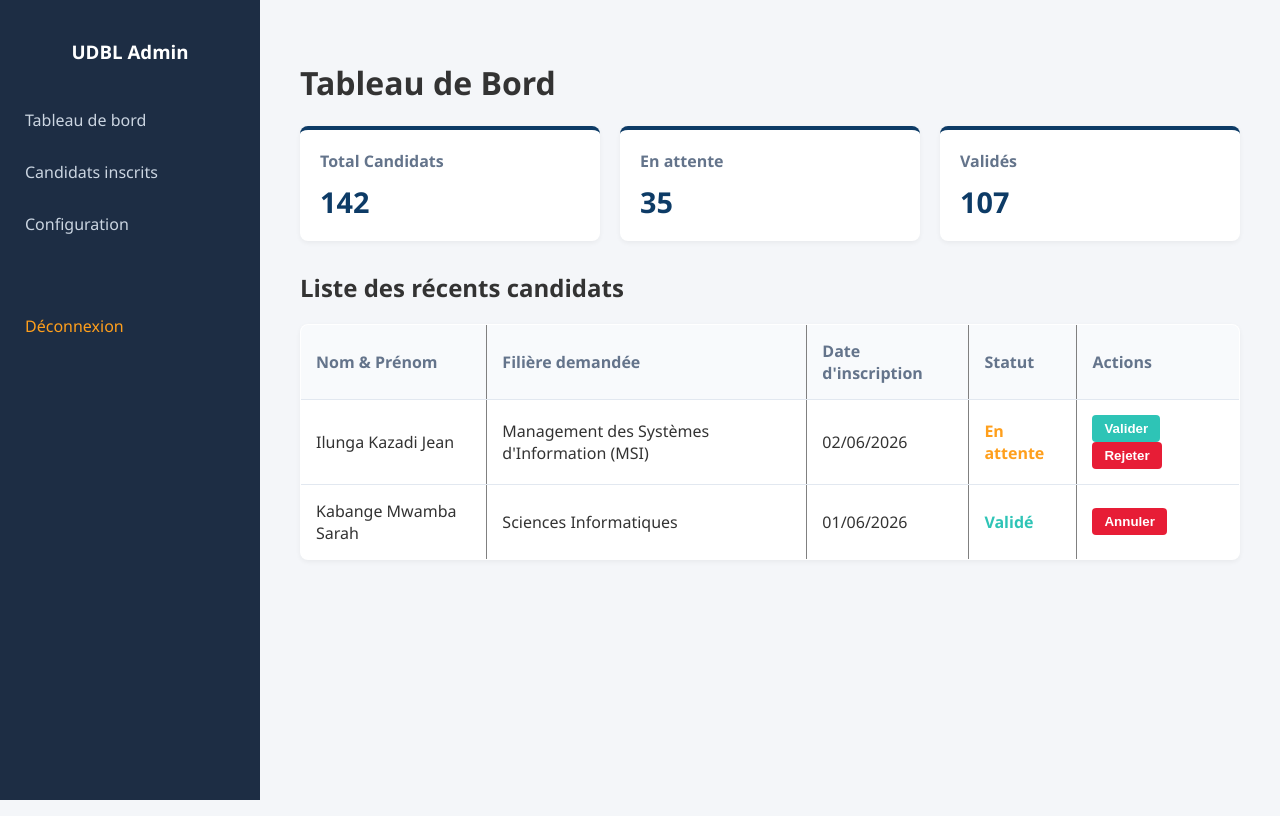
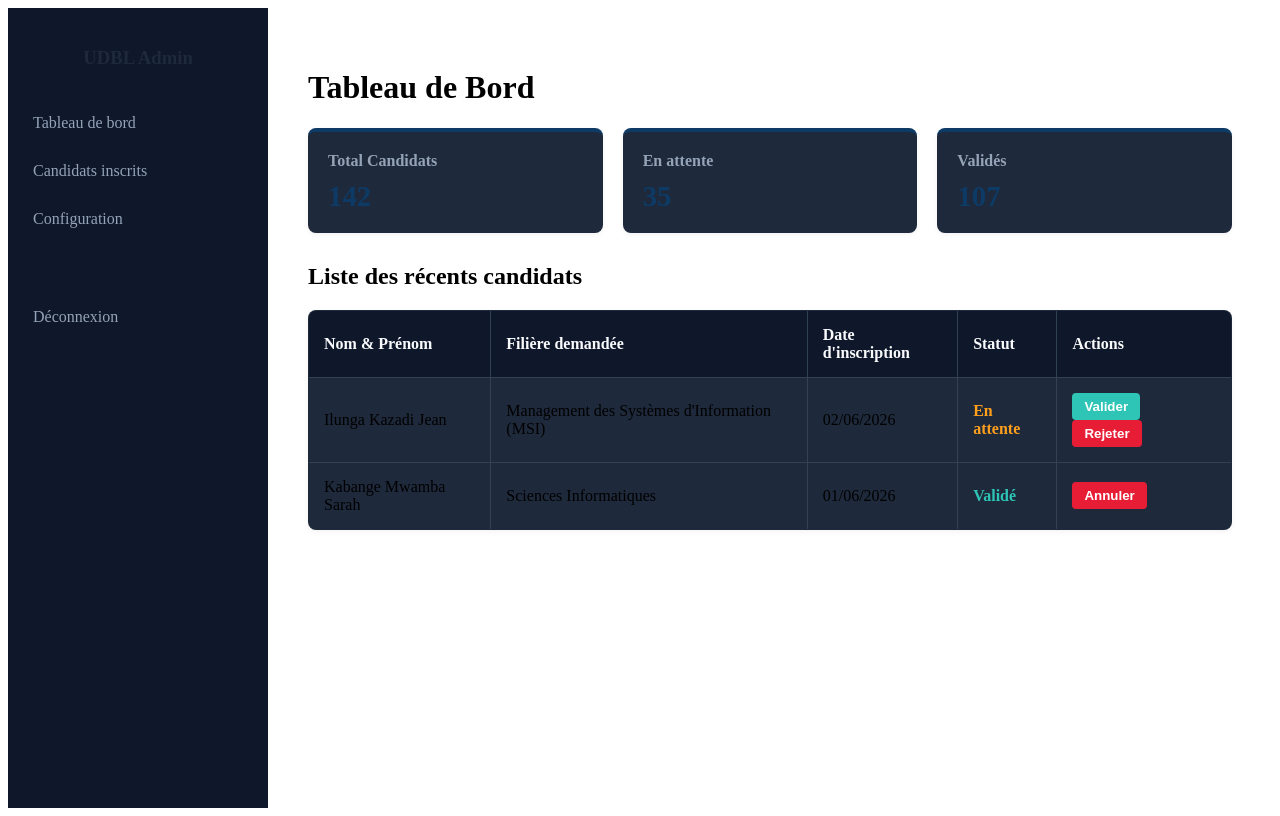
Before and after one commit to israel-mulenga/campusRegister, a PHP site: page /app/views/admin/dashboard-admin.php in a window 1280 px wide. Run offline with PHP 8.4, Linux system fonts and the light colour scheme.

Commit message:
Finalisation du style du thème sombre

```diff
--- a/app/views/style.css
+++ b/app/views/style.css
@@ -1,15 +1,15 @@
 :root {
     --blue-primary: #0d3b66;
     --blue-dark: #092a4a;
-    --sidebar-bg: #1d2d44;
+    --sidebar-bg: #0f172a;
     --accent-orange: #ff9f1c;
-    --bg-light: #f4f6f9;
-    --text-dark: #333333;
-    --white: #ffffff;
+    --bg-light: #121824;
+    --text-dark: #f8fafc;
+    --white: #1e293b;
     --color-validate: #2ec4b6;
     --color-reject: #e71d36;
 }
-
+git push origin main
 body {
     font-family: 'Segoe UI', Arial, sans-serif;
     margin: 0;
@@ -62,3 +62,29 @@ th { background: #f8fafc; color: #64748b; }
 .btn { padding: 6px 12px; border: none; border-radius: 4px; cursor: pointer; font-weight: bold; color: white; margin-right: 5px; }
 .btn-validate { background: var(--color-validate); }
 .btn-reject { background: var(--color-reject); }
+/* --- Ajustements spécifiques pour la Tâche 27 (Thème Sombre) --- */
+
+/* Textes secondaires (ex: titres des petits blocs KPI) */
+.kpi-card h4 {
+    color: #94a3b8 !important; /* Gris atténué */
+}
+
+/* Liens de la sidebar */
+aside a {
+    color: #94a3b8 !important;
+}
+
+aside a:hover {
+    color: #ffffff !important;
+    background-color: #334155 !important; /* Effet de survol sombre */
+}
+
+/* Bordures et entêtes du tableau en mode sombre */
+table, th, td {
+    border: 1px solid #334155 !important;
+}
+
+th {
+    background-color: #0f172a !important;
+    color: #f8fafc !important;
+}
```
